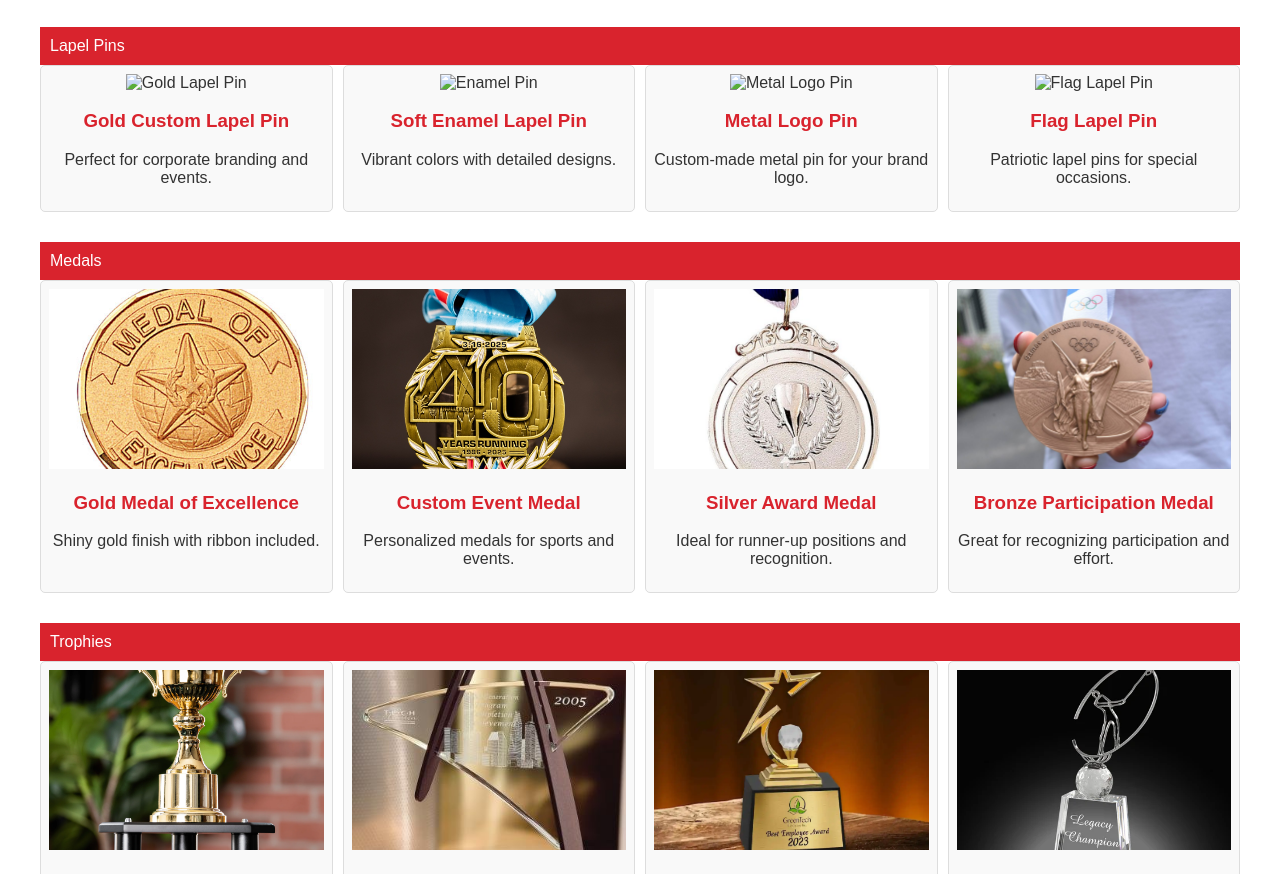
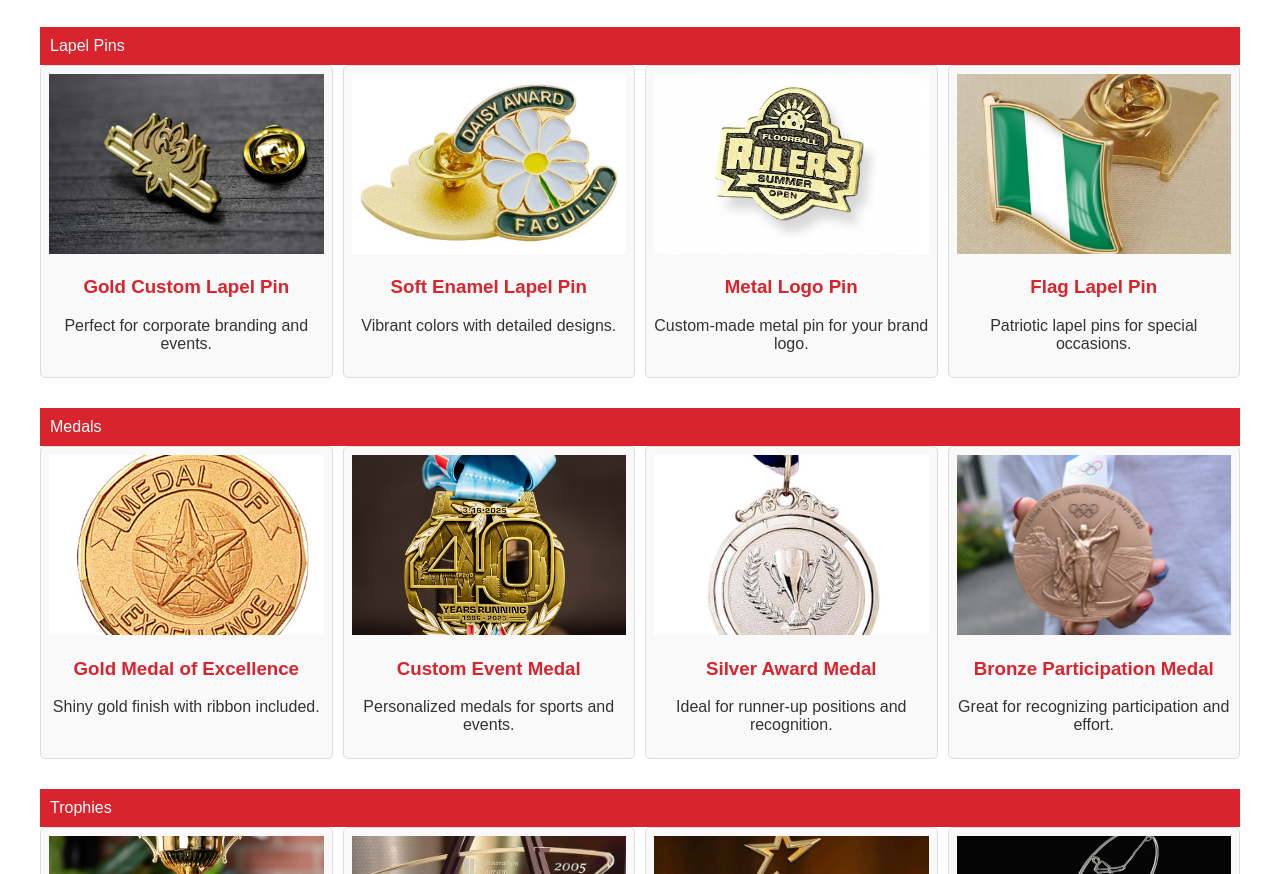
Before and after one commit to doctormartinobinna/My-final-genAI-project, a plain HTML site: page index.html in a window 1280 px wide. Shown: the part 1256-2130 px from the top of the page. Drawn offline with Linux system fonts and the light colour scheme; files whose address does not match are found by name.

Commit message:
Update index.html

```diff
--- a/index.html
+++ b/index.html
@@ -385,22 +385,22 @@
         <div class="category-title">Lapel Pins</div>
         <div class="product-grid">
             <div class="product-card">
-                <img src="assets/images//pin1.jpg" alt="Gold Lapel Pin">
+                <img src="assets/images/pin1.jpg" alt="Gold Lapel Pin">
                 <h3>Gold Custom Lapel Pin</h3>
                 <p>Perfect for corporate branding and events.</p>
             </div>
             <div class="product-card">
-                <img src="assets/images//pin2.jpg" alt="Enamel Pin">
+                <img src="assets/images/pin2.jpg" alt="Enamel Pin">
                 <h3>Soft Enamel Lapel Pin</h3>
                 <p>Vibrant colors with detailed designs.</p>
             </div>
             <div class="product-card">
-                <img src="assets/images//pin3.jpg" alt="Metal Logo Pin">
+                <img src="assets/images/pin3.jpg" alt="Metal Logo Pin">
                 <h3>Metal Logo Pin</h3>
                 <p>Custom-made metal pin for your brand logo.</p>
             </div>
             <div class="product-card">
-                <img src="assets/images//pin4.jpg" alt="Flag Lapel Pin">
+                <img src="assets/images/pin4.jpg" alt="Flag Lapel Pin">
                 <h3>Flag Lapel Pin</h3>
                 <p>Patriotic lapel pins for special occasions.</p>
             </div>
```
